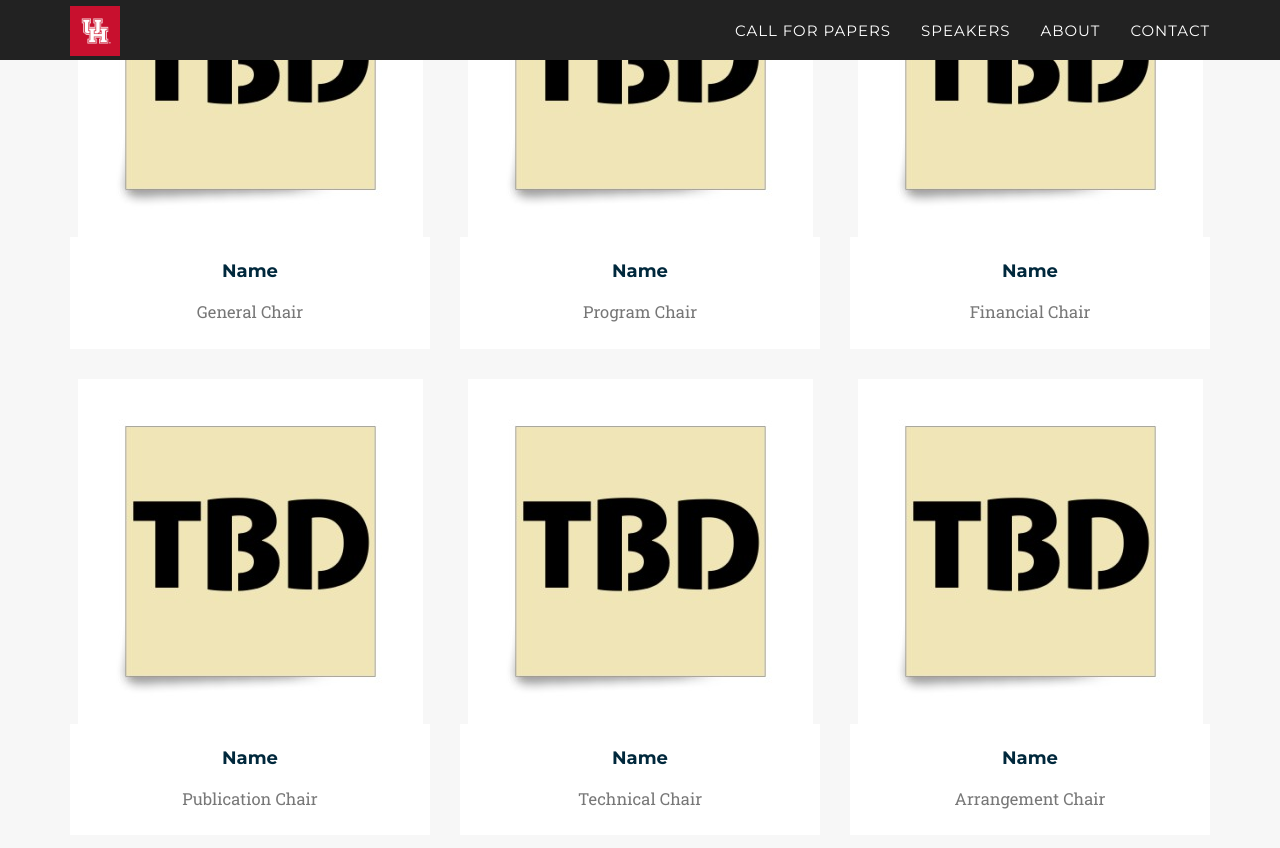
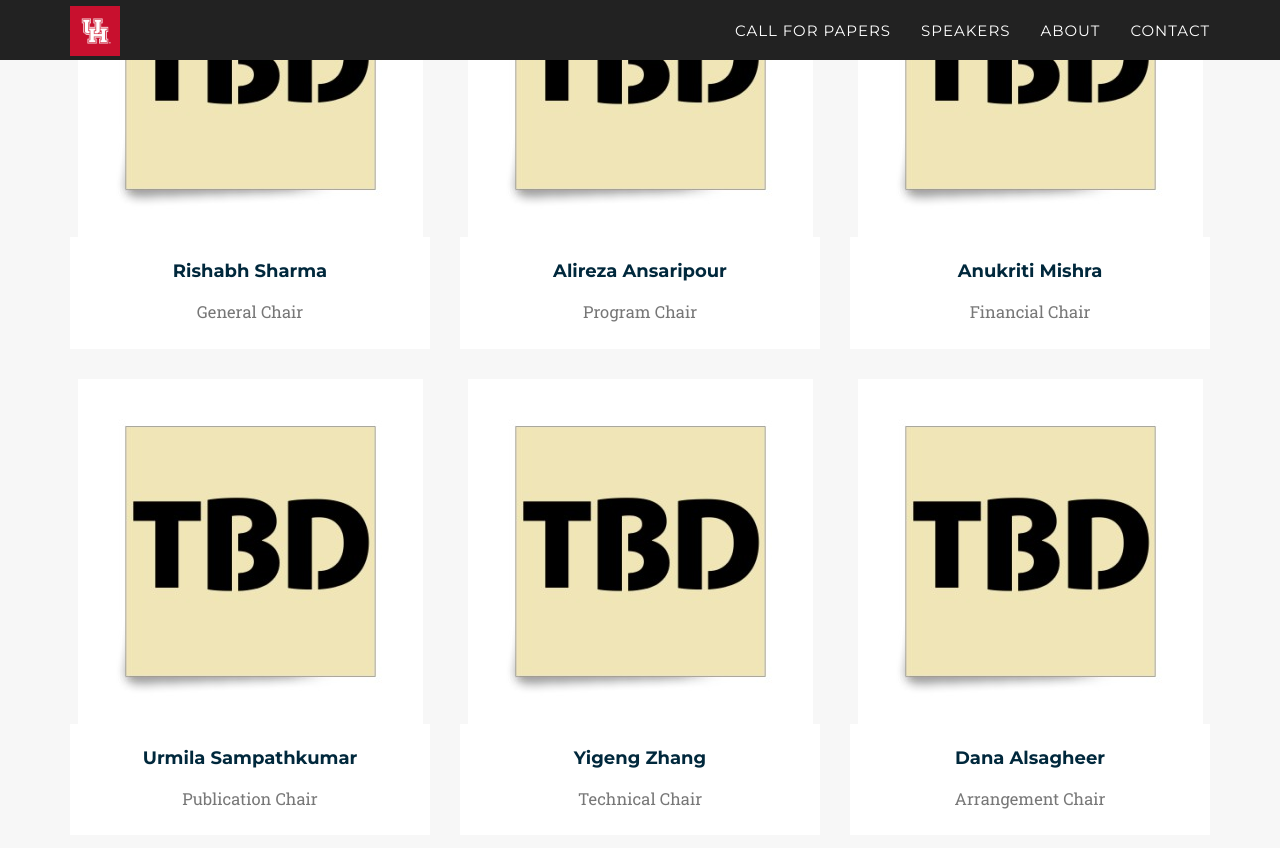
Before and after one commit to UHCS2020/UHCS2020, a Jekyll site: the page built from _2017_pages/team.html, in a window 1280 px wide and 900 px high, scrolled down 377 px. Shown: the top 848 px of the window. Built offline with Jekyll 4.4.1, drawn with Linux system fonts in a browser that asks for light colours; some web fonts are replaced.

Commit message:
Update teams.yml

```diff
--- a/_data/twenty_17/teams.yml
+++ b/_data/twenty_17/teams.yml
@@ -1,4 +1,4 @@
-- title: Name
+- title: Rishabh Sharma
   name: Rishabh Sharma
   subtitle: General Chair
   img: TBD.jpg
@@ -7,7 +7,7 @@
   topic: Topic
   description: More Info
 
-- title: Name
+- title: Alireza Ansaripour
   name: Alireza Ansaripour
   subtitle: Program Chair
   img: TBD.jpg
@@ -16,7 +16,7 @@
   topic: Topic
   description: More Info
 
-- title: Name
+- title: Anukriti Mishra
   name: Anukriti Mishra
   subtitle: Financial Chair
   img: TBD.jpg
@@ -25,7 +25,7 @@
   topic: Topic
   description: More Info
 
-- title: Name
+- title: Urmila Sampathkumar
   name: Urmila Sampathkumar
   subtitle: Publication Chair
   img: TBD.jpg
@@ -34,7 +34,7 @@
   topic: Topic
   description: More Info
 
-- title: Name
+- title: Yigeng Zhang
   name: Yigeng Zhang
   subtitle: Technical Chair
   img: TBD.jpg
@@ -43,7 +43,7 @@
   topic: Topic
   description: More Info
 
-- title: Name
+- title: Dana Alsagheer
   name: Dana Alsagheer
   subtitle: Arrangement Chair
   img: TBD.jpg
```
